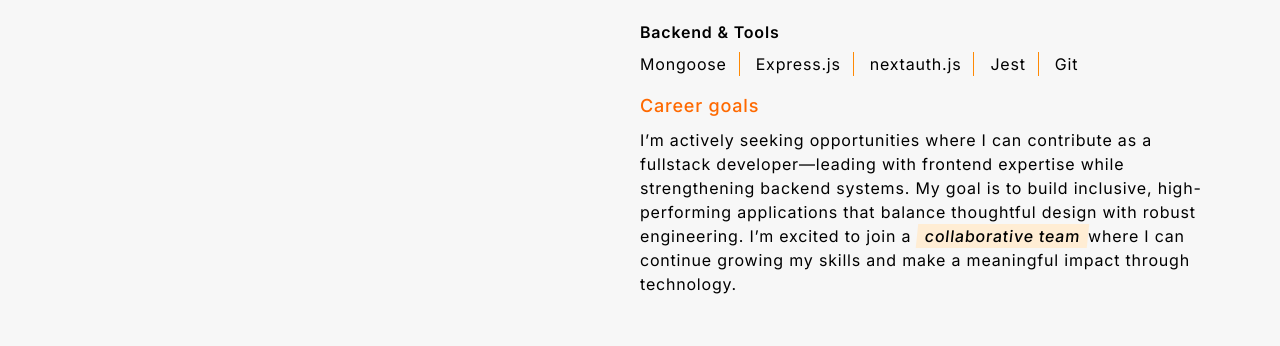
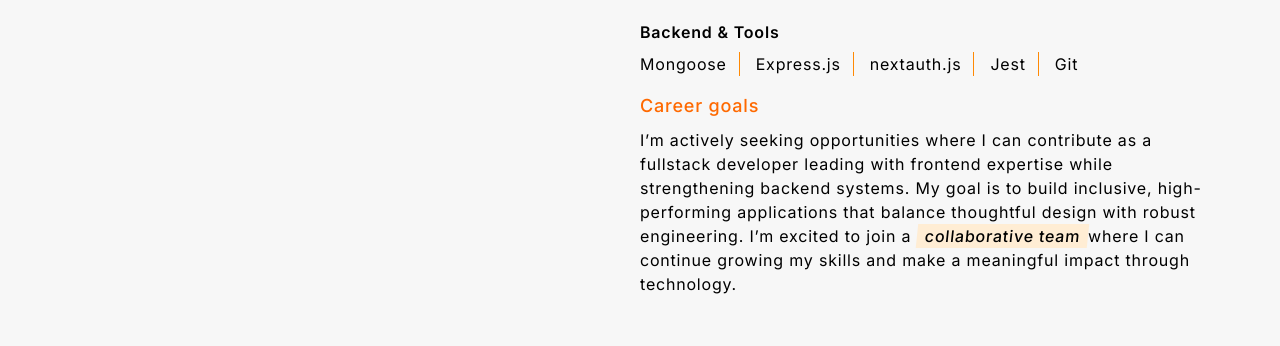
Before and after one commit to mktmakanta/Makanta, a Next.js app: page / in a window 1280 px wide. Shown: the part 1360-1706 px from the top of the page. Built offline with nearby package versions, Linux system fonts and the light colour scheme.

Commit message:
fix typo error

```diff
--- a/app/page.jsx
+++ b/app/page.jsx
@@ -202,7 +202,7 @@ const Home = () => {
               </h1>
               <p className="mt-2">
                 I’m actively seeking opportunities where I can contribute as a
-                fullstack developer—leading with frontend expertise while
+                fullstack developer leading with frontend expertise while
                 strengthening backend systems. My goal is to build inclusive,
                 high-performing applications that balance thoughtful design with
                 robust engineering. I’m excited to join a{" "}
```
